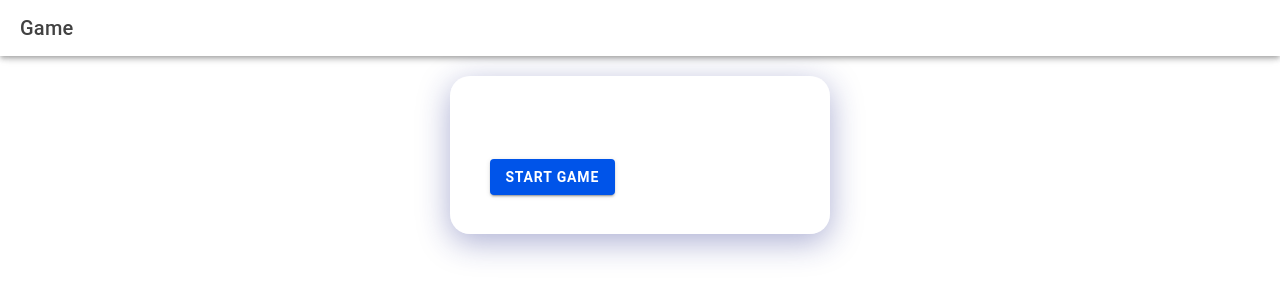
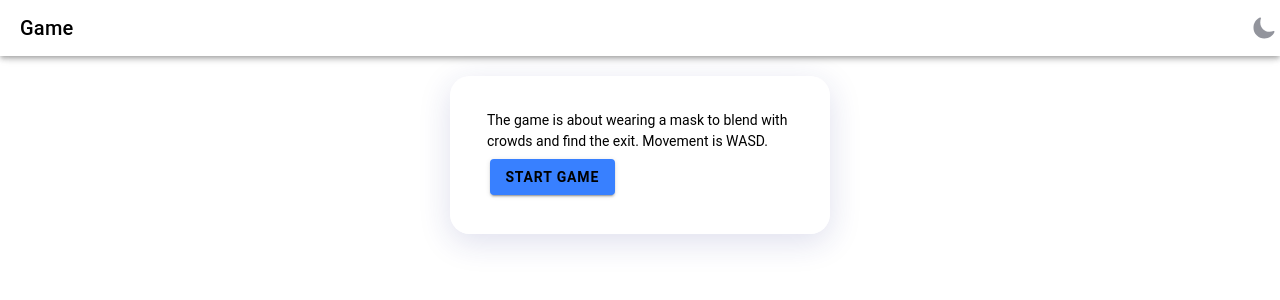
Before and after one commit to glogawa/p2026, a React (Vite) app: page / in a window 1280 px wide. Shown: the top 300 px of the page. Built offline with nearby package versions, Linux system fonts and the light colour scheme.

Commit message:
added light dark theme

```diff
--- a/src/App.tsx
+++ b/src/App.tsx
@@ -29,8 +29,8 @@
  */
 
 /* import '@ionic/react/css/palettes/dark.always.css'; */
-/* import '@ionic/react/css/palettes/dark.class.css'; */
-import '@ionic/react/css/palettes/dark.system.css';
+import '@ionic/react/css/palettes/dark.class.css';
+/* import '@ionic/react/css/palettes/dark.system.css'; */
 
 /* Theme variables */
 import './theme/variables.css';
--- /dev/null
+++ b/src/components/utils/toggleLightDark.tsx
@@ -0,0 +1,42 @@
+import { IonIcon } from '@ionic/react';
+import { moon, sunny } from 'ionicons/icons';
+import { useState, useEffect } from 'react';
+
+const ToggleLightDark: React.FC = () => {
+  const [isDark, setIsDark] = useState(false);
+
+  useEffect(() => {
+    const stored = localStorage.getItem('theme');
+    const prefersDark = window.matchMedia('(prefers-color-scheme: dark)').matches;
+    const initialDark = stored === 'dark' || (!stored && prefersDark);
+    setIsDark(initialDark);
+    if (initialDark) {
+      document.body.classList.add('dark');
+    } else {
+      document.body.classList.remove('dark');
+    }
+  }, []);
+
+  const toggleTheme = () => {
+    const newIsDark = !isDark;
+    setIsDark(newIsDark);
+    if (newIsDark) {
+      document.body.classList.add('dark');
+      localStorage.setItem('theme', 'dark');
+    } else {
+      document.body.classList.remove('dark');
+      localStorage.setItem('theme', 'light');
+    }
+  };
+
+  return (
+    <IonIcon
+      icon={isDark ? sunny : moon}
+      onClick={toggleTheme}
+      color="medium"
+      style={{ cursor: 'pointer', fontSize: '24px' }}
+    />
+  );
+};
+
+export default ToggleLightDark;
--- a/src/pages/Home.tsx
+++ b/src/pages/Home.tsx
@@ -4,8 +4,8 @@
 import { createGround } from './assets/ground';
 import { createCamera } from './assets/camera';
 import { createLight } from './assets/light';
-import ExploreContainer from '../components/ExploreContainer';
 import './Home.css';
+import ToggleLightDark from '../components/utils/toggleLightDark';
 
 const Home: React.FC = () => {
   const [gameStarted, setGameStarted] = useState(false);
@@ -40,6 +40,7 @@
           <IonToolbar>
             <IonTitle>Game</IonTitle>
             <IonButtons slot="end">
+              <ToggleLightDark />
               <IonButton onClick={() => setGameStarted(false)}>Leave Game</IonButton>
             </IonButtons>
           </IonToolbar>
@@ -54,6 +55,9 @@
       <IonHeader>
         <IonToolbar>
           <IonTitle>Game</IonTitle>
+          <IonButtons slot="end">
+            <ToggleLightDark />
+          </IonButtons>
         </IonToolbar>
       </IonHeader>
       <IonContent fullscreen>
--- a/src/theme/variables.css
+++ b/src/theme/variables.css
@@ -1,11 +1,93 @@
 /* For information on how to create your own theme, please refer to:
 http://ionicframework.com/docs/theming/ */
+
+/* Ionic Variables and Theming - Light Mode */
+:root {
+  --ion-color-primary: #3880ff;
+  --ion-color-primary-rgb: 56, 128, 255;
+  --ion-color-primary-contrast: #ffffff;
+  --ion-color-primary-contrast-rgb: 255, 255, 255;
+  --ion-color-primary-shade: #3171e0;
+  --ion-color-primary-tint: #4c8dff;
+
+  --ion-color-secondary: #5260ff;
+  --ion-color-secondary-rgb: 82, 96, 255;
+
+  --ion-color-success: #2dd36f;
+  --ion-color-warning: #ffc409;
+  --ion-color-danger: #eb445a;
+
+  --ion-color-medium: #92949c;
+  --ion-color-medium-rgb: 146, 148, 156;
+  --ion-color-light: #f4f5f8;
+  --ion-color-light-rgb: 244, 245, 248;
+
+  --ion-background-color: #ffffff;
+  --ion-background-color-rgb: 255, 255, 255;
+  --ion-text-color: #000000;
+  --ion-text-color-rgb: 0, 0, 0;
+  --ion-border-color: #e0e0e0;
+
+  /* Custom variables for better control */
+  --hover-background: rgba(0, 0, 0, 0.04);
+  --active-background: rgba(56, 128, 255, 0.12);
+
+  /* Liquid Glass / Glassmorphism Variables */
+  --glass-background: rgba(255, 255, 255, 0.7);
+  --glass-background-hover: rgba(255, 255, 255, 0.8);
+  --glass-border: rgba(255, 255, 255, 0.3);
+  --glass-shadow: 0 8px 32px 0 rgba(31, 38, 135, 0.15);
+  --glass-shadow-hover: 0 12px 40px 0 rgba(31, 38, 135, 0.25);
+  --glass-blur: 12px;
+  --glass-blur-strong: 20px;
+}
+
+/* Dark mode - Optimized for better contrast and subtle interactions */
+.dark {
+  --ion-color-primary: #5f9cff;
+  --ion-color-primary-rgb: 95, 156, 255;
+  --ion-color-primary-contrast: #000000;
+  --ion-color-primary-contrast-rgb: 0, 0, 0;
+  --ion-color-primary-shade: #5489e0;
+  --ion-color-primary-tint: #6fa6ff;
+
+  --ion-color-secondary: #6d7aff;
+  --ion-color-secondary-rgb: 109, 122, 255;
+
+  --ion-color-success: #2fdf75;
+  --ion-color-warning: #ffd534;
+  --ion-color-danger: #ff4961;
+
+  --ion-color-medium: #a0a2ab;
+  --ion-color-medium-rgb: 160, 162, 171;
+  --ion-color-light: #2a2a2e;
+  --ion-color-light-rgb: 42, 42, 46;
+
+  --ion-background-color: #1a1a1d;
+  --ion-background-color-rgb: 26, 26, 29;
+  --ion-text-color: #e8e8e8;
+  --ion-text-color-rgb: 232, 232, 232;
+  --ion-border-color: #2d2d30;
+
+  /* Custom variables for dark mode - subtle hover effects */
+  --hover-background: rgba(255, 255, 255, 0.05);
+  --active-background: rgba(95, 156, 255, 0.15);
+
+  /* Liquid Glass / Glassmorphism Variables - Dark Mode */
+  --glass-background: rgba(26, 26, 29, 0.6);
+  --glass-background-hover: rgba(26, 26, 29, 0.75);
+  --glass-border: rgba(255, 255, 255, 0.1);
+  --glass-shadow: 0 8px 32px 0 rgba(0, 0, 0, 0.4);
+  --glass-shadow-hover: 0 12px 40px 0 rgba(0, 0, 0, 0.6);
+  --glass-blur: 12px;
+  --glass-blur-strong: 20px;
+}
 
 /* Liquid Glass Theme */
 
 .ion-page {
-  background: linear-gradient(135deg, #0f0f23 0%, #1a1a2e 50%, #16213e 100%);
-  color: white;
+  background: var(--ion-background-color);
+  color: var(--ion-text-color);
 }
 
 .ion-content {
@@ -13,29 +95,35 @@
 }
 
 .glass-card {
-  background: rgba(255, 255, 255, 0.1);
-  backdrop-filter: blur(15px);
-  -webkit-backdrop-filter: blur(15px);
-  border: 1px solid rgba(255, 255, 255, 0.2);
+  background: var(--glass-background);
+  backdrop-filter: blur(var(--glass-blur));
+  -webkit-backdrop-filter: blur(var(--glass-blur));
+  border: 1px solid var(--glass-border);
   border-radius: 20px;
-  box-shadow: 0 8px 32px 0 rgba(31, 38, 135, 0.37);
+  box-shadow: var(--glass-shadow);
   padding: 20px;
-  color: white;
+  color: var(--ion-text-color);
+  transition: all 0.3s ease;
+}
+
+.glass-card:hover {
+  background: var(--glass-background-hover);
+  box-shadow: var(--glass-shadow-hover);
 }
 
 .glass-button {
-  background: rgba(255, 255, 255, 0.1);
-  backdrop-filter: blur(10px);
-  -webkit-backdrop-filter: blur(10px);
-  border: 1px solid rgba(255, 255, 255, 0.2);
+  background: var(--glass-background);
+  backdrop-filter: blur(var(--glass-blur));
+  -webkit-backdrop-filter: blur(var(--glass-blur));
+  border: 1px solid var(--glass-border);
   border-radius: 15px;
-  color: white;
+  color: var(--ion-text-color);
   font-weight: bold;
   transition: all 0.3s ease;
 }
 
 .glass-button:hover {
-  background: rgba(255, 255, 255, 0.2);
+  background: var(--glass-background-hover);
   transform: translateY(-2px);
-  box-shadow: 0 4px 20px rgba(255, 255, 255, 0.1);
+  box-shadow: var(--glass-shadow-hover);
 }
```
